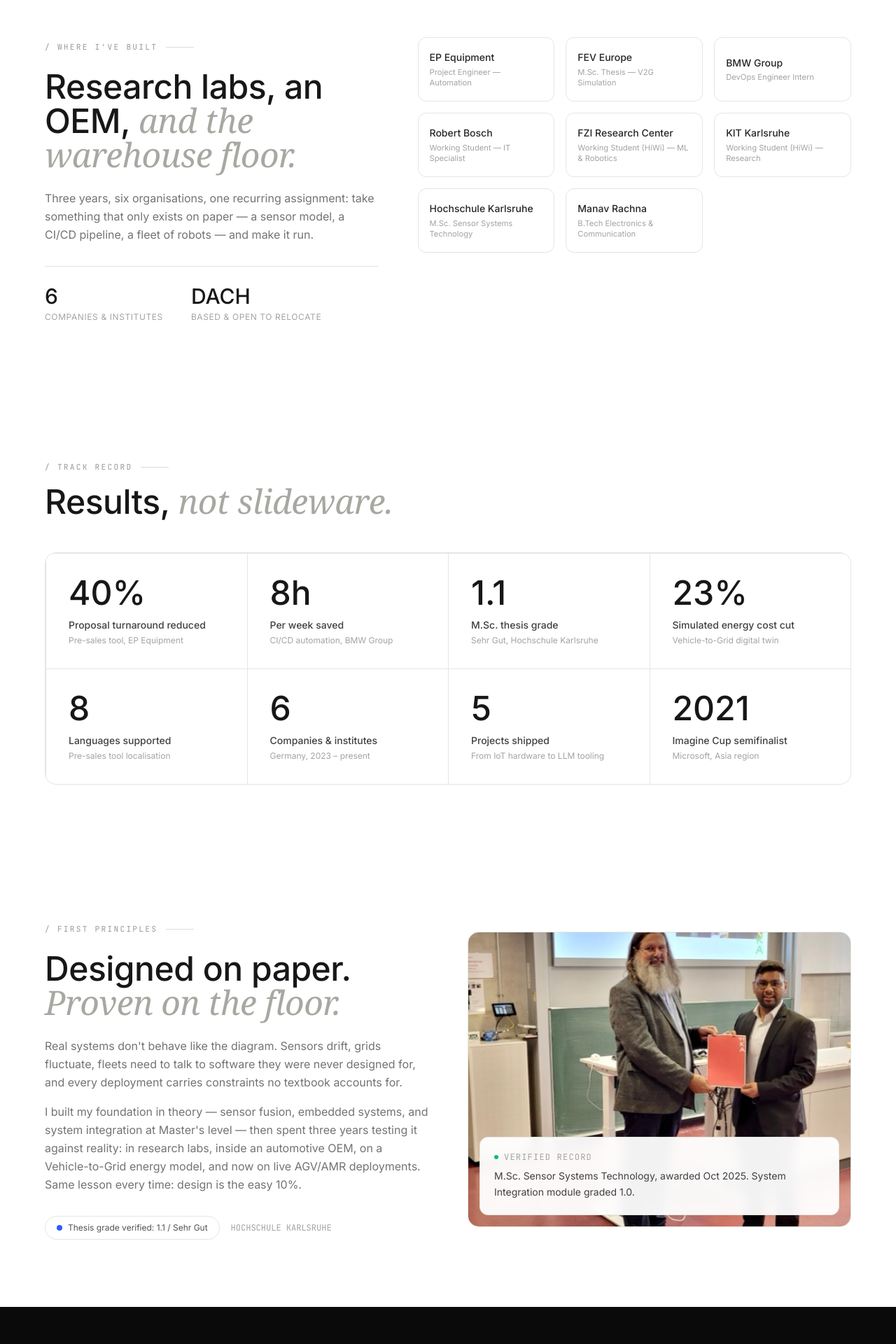
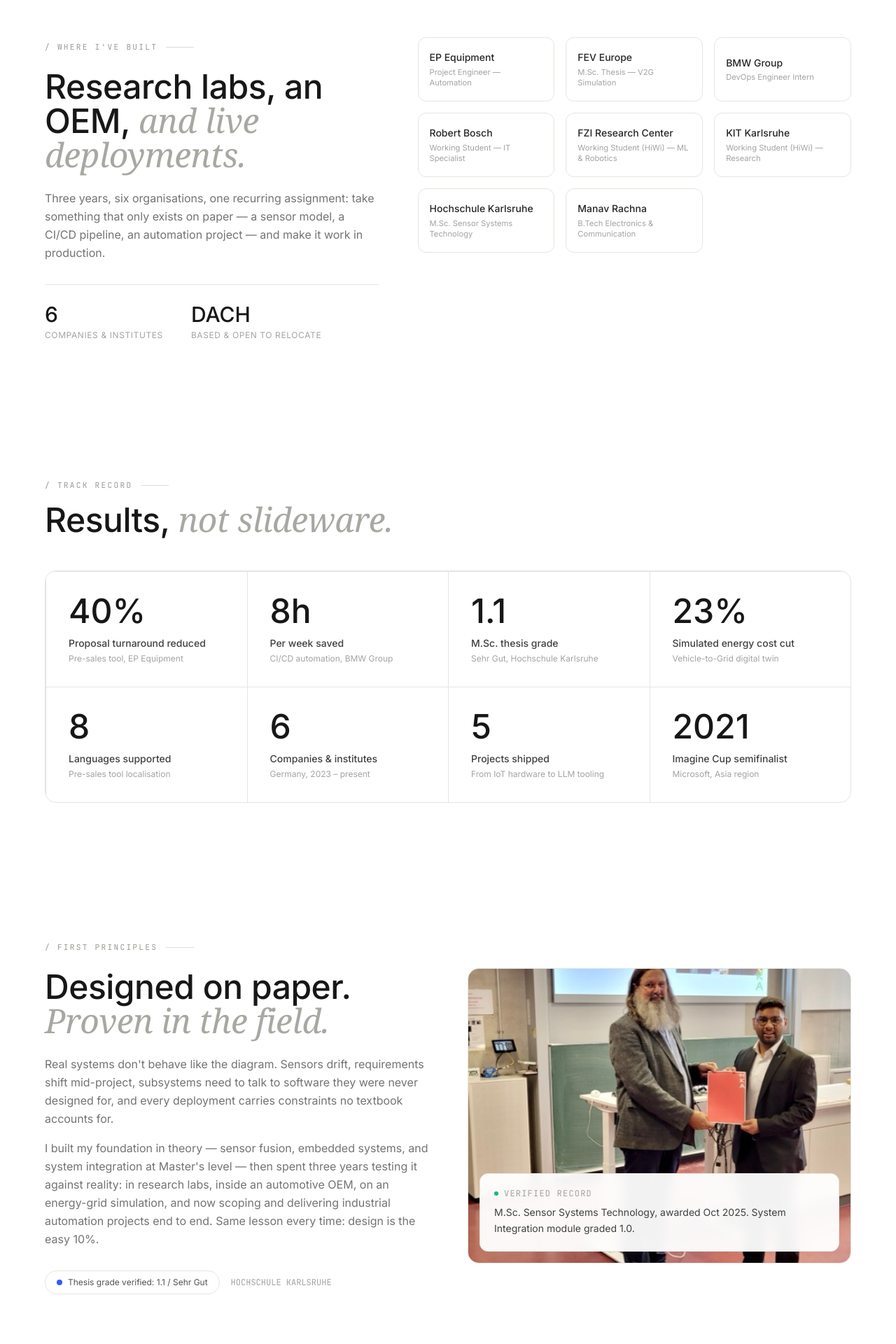
Before and after one commit to Riticksethi6/Website, a React (Vite) app: page / in a window 1280 px wide. Shown: the part 1060-2980 px from the top of the page at 70% size. Built offline with nearby package versions, Linux system fonts and the light colour scheme.

Commit message:
Generalize ground-truth/trusted-by copy beyond logistics framing
Remove wording that implied robot control / ROS software development
(fleets, 'a fleet of robots', 'the warehouse floor') and broaden to
reflect general systems/automation engineering across domains.

```diff
--- a/src/components/GroundTruth.jsx
+++ b/src/components/GroundTruth.jsx
@@ -13,20 +13,20 @@
         >
           <p className="section-label section-label-light mb-6">/ First Principles</p>
           <h2 className="heading-editorial text-4xl md:text-5xl text-neutral-900 mb-6">
-            Designed on paper. <em>Proven on the floor.</em>
+            Designed on paper. <em>Proven in the field.</em>
           </h2>
           <div className="space-y-4 text-neutral-500 leading-relaxed">
             <p>
-              Real systems don't behave like the diagram. Sensors drift, grids fluctuate,
-              fleets need to talk to software they were never designed for, and every
-              deployment carries constraints no textbook accounts for.
+              Real systems don't behave like the diagram. Sensors drift, requirements shift
+              mid-project, subsystems need to talk to software they were never designed for,
+              and every deployment carries constraints no textbook accounts for.
             </p>
             <p>
               I built my foundation in theory — sensor fusion, embedded systems, and system
               integration at Master's level — then spent three years testing it against
-              reality: in research labs, inside an automotive OEM, on a Vehicle-to-Grid energy
-              model, and now on live AGV/AMR deployments. Same lesson every time: design is
-              the easy 10%.
+              reality: in research labs, inside an automotive OEM, on an energy-grid
+              simulation, and now scoping and delivering industrial automation projects end
+              to end. Same lesson every time: design is the easy 10%.
             </p>
           </div>
           <div className="flex items-center gap-4 mt-8">
--- a/src/components/TrustedBy.jsx
+++ b/src/components/TrustedBy.jsx
@@ -13,12 +13,12 @@
         >
           <p className="section-label section-label-light mb-6">/ Where I've Built</p>
           <h2 className="heading-editorial text-4xl md:text-5xl text-neutral-900 mb-6">
-            Research labs, an OEM, <em>and the warehouse floor.</em>
+            Research labs, an OEM, <em>and live deployments.</em>
           </h2>
           <p className="text-neutral-500 leading-relaxed mb-8">
             Three years, six organisations, one recurring assignment: take something that
-            only exists on paper — a sensor model, a CI/CD pipeline, a fleet of robots — and
-            make it run.
+            only exists on paper — a sensor model, a CI/CD pipeline, an automation project —
+            and make it work in production.
           </p>
           <div className="flex gap-10 border-t border-line pt-6">
             <div>
```
